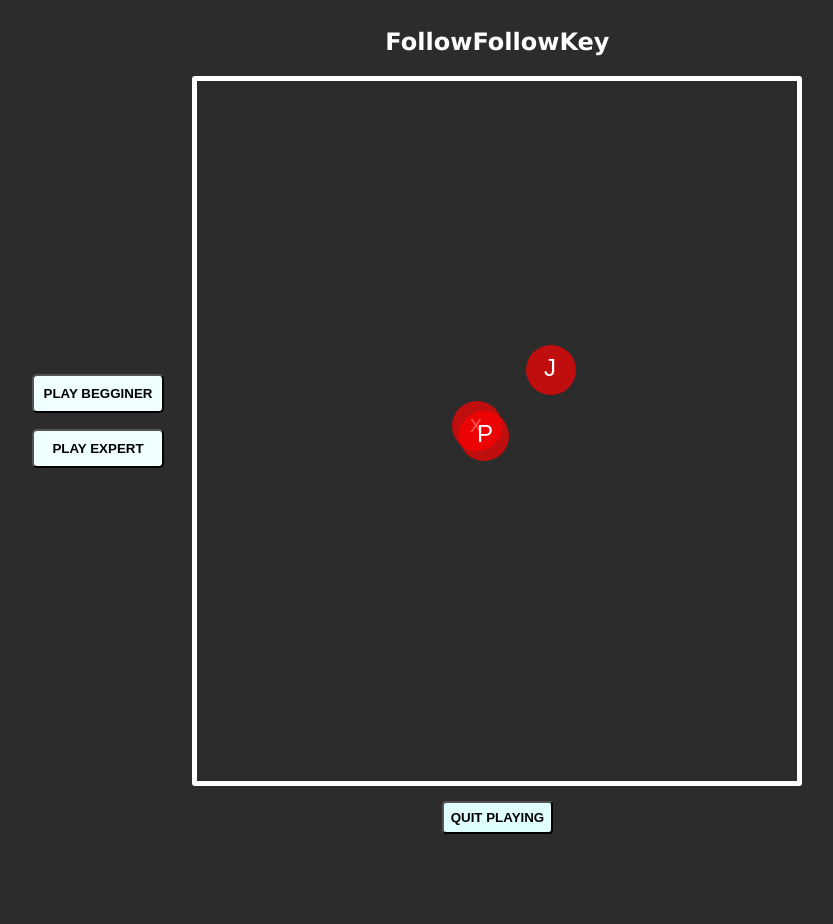
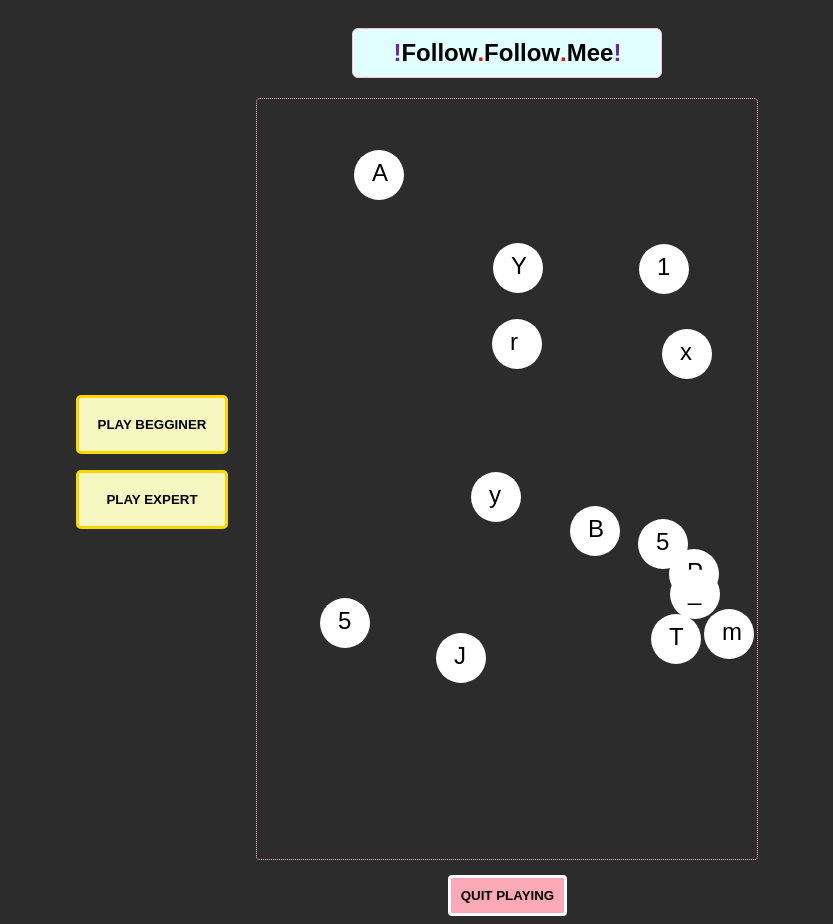
Before and after one commit to sujithrootlearn/followfollowkey, a plain HTML site: page index.html in a window 1280 px wide. Shown: the whole page, without its empty margins (203-1036 px from the left). Before the commit the page ends 842 px from the top, so only its background shows below. Drawn offline with Linux system fonts and the light colour scheme.

Commit message:
fourth commit

```diff
--- a/index.html
+++ b/index.html
@@ -4,7 +4,7 @@
     <meta charset="UTF-8">
     <meta http-equiv="X-UA-Compatible" content="IE=edge">
     <meta name="viewport" content="width=device-width, initial-scale=1.0">
-    <title>followfolowme</title>
+    <title>followfollowmee</title>
     <link rel="stylesheet" href="./style.css">
 </head>
 <body>
@@ -12,13 +12,13 @@
 
     <div id="gameSection">
         <section id="play">
-            <Button>PLAY BEGGINER</Button>
-            <Button>PLAY EXPERT</Button>
+            <Button id="begginerBtn">PLAY BEGGINER</Button>
+            <Button id="expertBtn">PLAY EXPERT</Button>
         </section>
 
 
         <div id="canvasSection">
-            <h2 style="font-family:Verdana, Geneva, Tahoma, sans-serif; color: white;">FollowFollowKey</h2>
+            <h2><span class="mark">!</span>Follow<span class="dot">.</span>Follow<span class="dot">.</span>Mee<span class="mark">!</span></h2>
             <canvas id="canvas"></canvas>
             <button id="btnStop">QUIT PLAYING</button>
         </div>
--- a/script.js
+++ b/script.js
@@ -1,12 +1,14 @@
 let canvas = document.getElementById('canvas');
 let ctx = canvas.getContext("2d");
-canvas.width = 600, canvas.height = 700;
+canvas.width = 500, canvas.height = 760;
 let ballXCord = 100, ballYCord = 100; radius = 25; circleFillColor = "rgba(255,255,255)", textColor = "black";
 let requestAnimationID=0, stopGame=true;
+let begginerBtn = document.getElementById('begginerBtn');
+let expertBtn = document.getElementById('expertBtn');
 let btnStop = document.getElementById('btnStop');
 let hideObject = false;
 let keyboardChars = ['-','_','+',"=",'A','B','C','D','E','F','G','H','I','J','K','L','M','N','O','P','Q','R','S','T','U','V','W','X','Y','Z','a','b','c','d','e','f','g','h','i','j','k','l','m','n','o','p','q','r','s','t','u','v','w','x','y','z','1','2','3','4','5','6','7'];
-let chars = [], charSymbols = [], counter=0, colorChangeCounter = 100, killObjCounter = 300, gameLevel = 60;
+let chars = [], charSymbols = [], counter=0, colorChangeCounter = 100, killObjCounter = 300, gameLevel = 49;
 
 class Ball{
     constructor(charactor){
@@ -84,7 +86,7 @@ function animate(){
     }
 
 
-    if(!stopGame){
+    if(stopGame){
         cancelAnimationFrame(requestAnimationID);
     };
 
@@ -102,7 +104,18 @@ animate()
 //control section
 window.addEventListener('load',()=>{
     btnStop.addEventListener('click',()=>{
-        stopGame = false;
+        stopGame = true;
+    });
+    begginerBtn.addEventListener('click',()=>{
+        if(stopGame===true){
+            stopGame = false;
+            gameLevel = 50;
+            begginerBtn.style.display= "none";
+            expertBtn.style.display = "none";
+            canvas.width = 670;
+            canvas.height = 760;
+            animate();
+        }
     });
     document.addEventListener('keydown', (evt)=>{
         for(let i=0; i<chars.length;i++){
--- a/style.css
+++ b/style.css
@@ -1,11 +1,14 @@
+
+
 body{
     width: 95vw;
-    background-color: rgb(44, 44, 44)
+    background-color: rgb(44, 44, 44);
+    font-family: Arial, Helvetica, sans-serif;
 }
 
 #canvas{
-    border: 5px solid white;
-    border-radius: 3px;
+    border: 1px dotted pink;
+    border-radius: 4px;
 
 }
 
@@ -16,6 +19,20 @@ body{
 
 h2{
     text-align: center;
+    background-color: lightcyan;
+    color: black;
+    border-radius: 6px;
+    padding: 10px 40px;
+    border: 1px solid pink;
+}
+
+.mark{
+    color: rgb(104, 41, 167);
+}
+
+.dot{
+    color: rgb(233, 15, 15);
+    font-size: 24px;
 }
 
 #play{
@@ -28,10 +45,11 @@ h2{
 
 #play button{
     margin: 8px;
-    background-color:azure;
+    background-color:rgb(246, 246, 193);
     border-radius: 5px;
-    padding: 10px;
+    padding: 19px;
     font-weight: bold;
+    border: 3px solid gold;
 }
 
 #canvasSection{
@@ -42,8 +60,9 @@ h2{
 
 #btnStop{
     margin-top: 15px;
-    padding: 7px;
-    background-color: lightcyan;
+    padding: 10px;
+    background-color: rgb(251, 169, 182);
     border-radius: 4px;
     font-weight: bold;
+    border: 3px solid white;
 }
```
